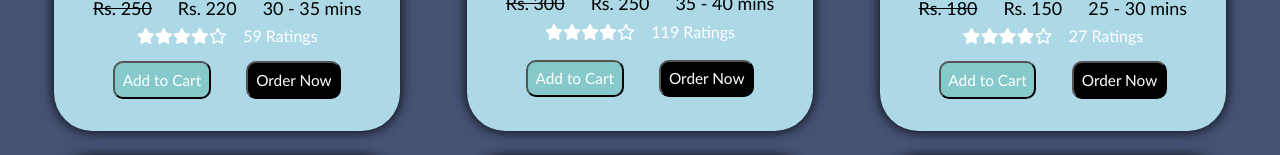
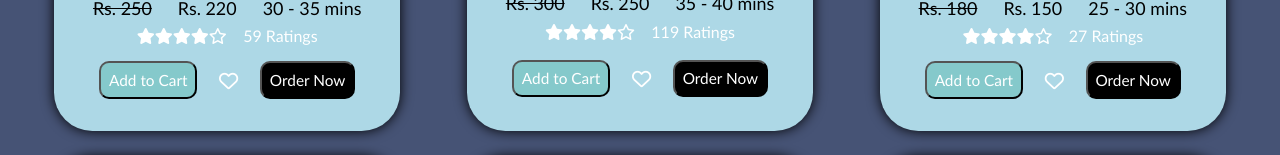
Before and after one commit to Deepu2503S/Restaurant, a React (Vite) app: page /Menu in a window 1280 px wide. Shown: the part 493-648 px from the top of the page. Built offline with nearby package versions, Linux system fonts and the light colour scheme.

Commit message:
LikeButton

```diff
--- a/src/Components/Menu.jsx
+++ b/src/Components/Menu.jsx
@@ -1,5 +1,7 @@
 import React, { useState } from "react";
 import cardData from "./Assets/Data";
+import LikeButton from "./LikeButton";
+
 
 
 
@@ -58,6 +60,7 @@ const Menu = () => {
               >
                 {statuses[index]}
               </button>
+              <LikeButton/>
               <button className="b4">Order Now</button>
             </div>
           </div>
```
